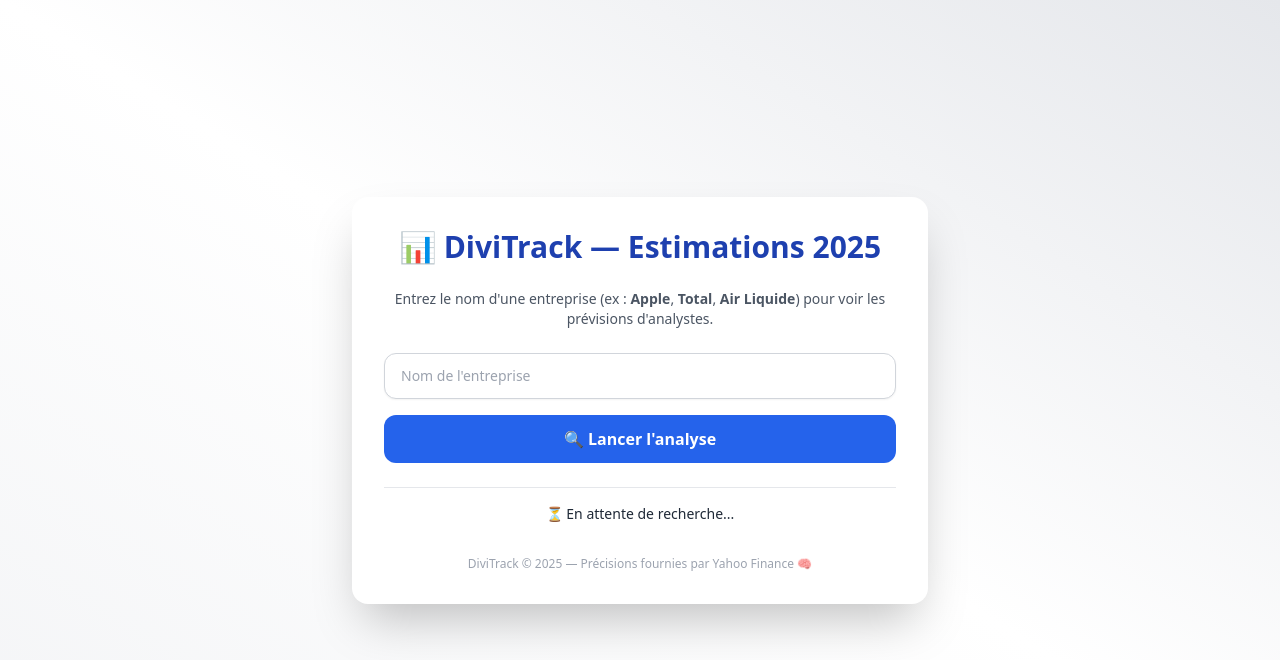
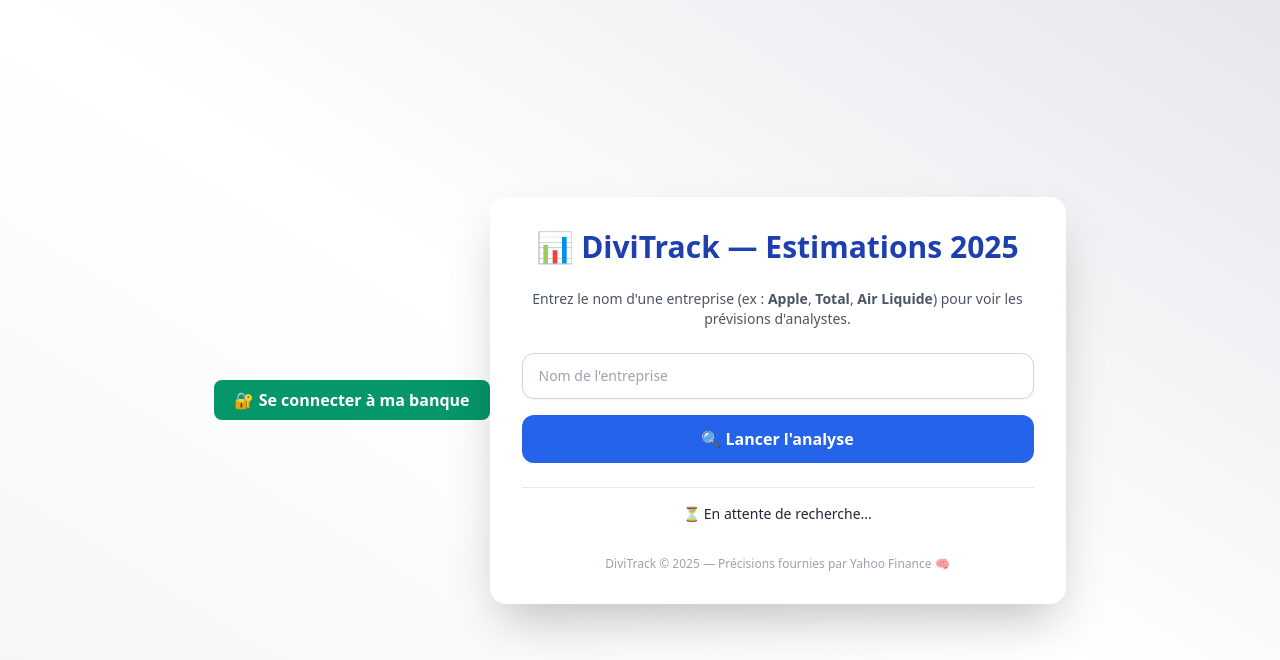
Before and after one commit to rayanoww78/DiviTrack, a Flask app: page / in a window 1280 px wide. Shown: the top 660 px of the page. Run offline with Flask 3, Linux system fonts and the light colour scheme.

Commit message:
Ajout d'un bouton de connexion à la banque

```diff
--- a/templates/index.html
+++ b/templates/index.html
@@ -8,6 +8,11 @@
   <link href="https://cdn.jsdelivr.net/npm/tailwindcss@2.2.19/dist/tailwind.min.css" rel="stylesheet">
 </head>
 <body class="bg-gradient-to-tr from-gray-100 via-white to-gray-200 min-h-screen flex items-center justify-center px-4 py-10">
+
+    <a href="https://webview.powens.com/connect?domain=rayanoww-sandbox.biapi.pro&client_id=63386072&redirect_uri=https://divitrack.onrender.com/&max_connections=5"
+       class="bg-green-600 hover:bg-green-700 text-white px-5 py-2 rounded-lg font-bold">
+      🔐 Se connecter à ma banque
+    </a>
 
   <div class="bg-white shadow-2xl rounded-2xl max-w-xl w-full p-8">
     <h1 class="text-3xl font-extrabold text-center text-blue-800 mb-6">
```
